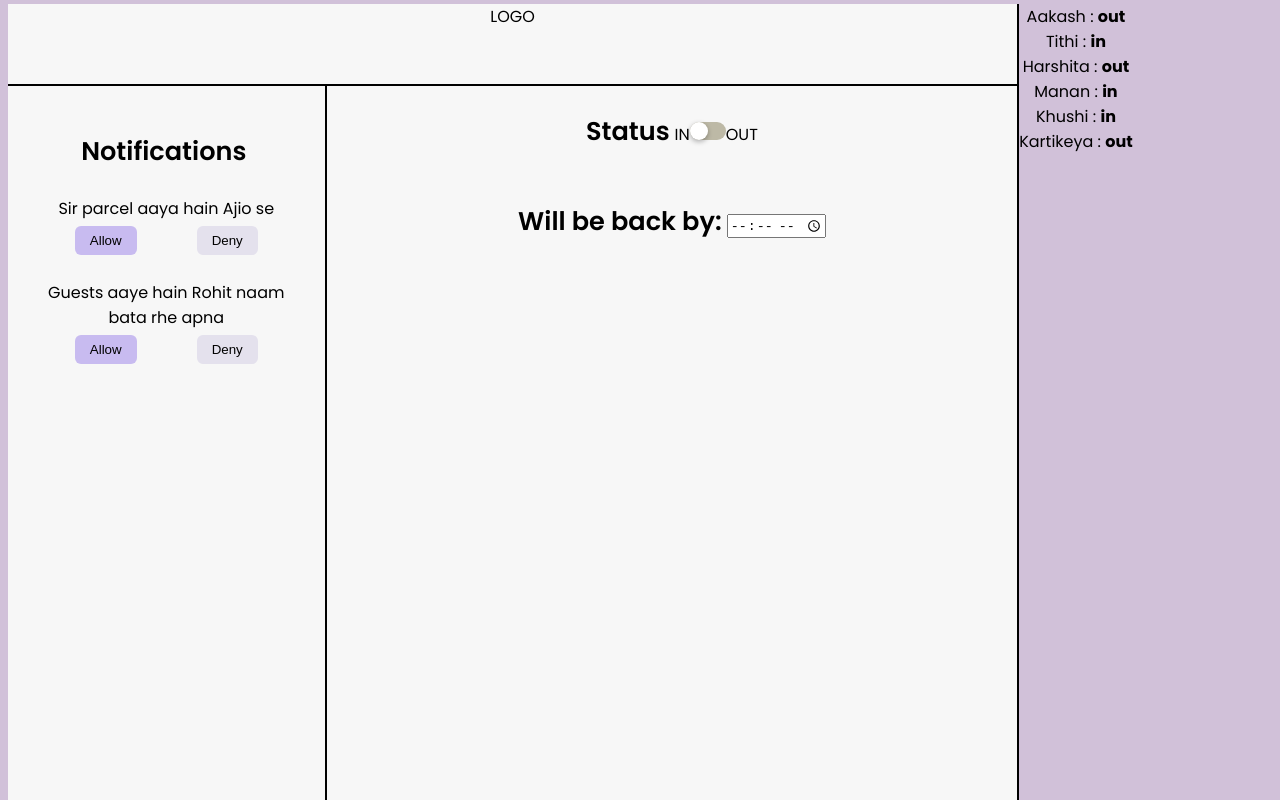
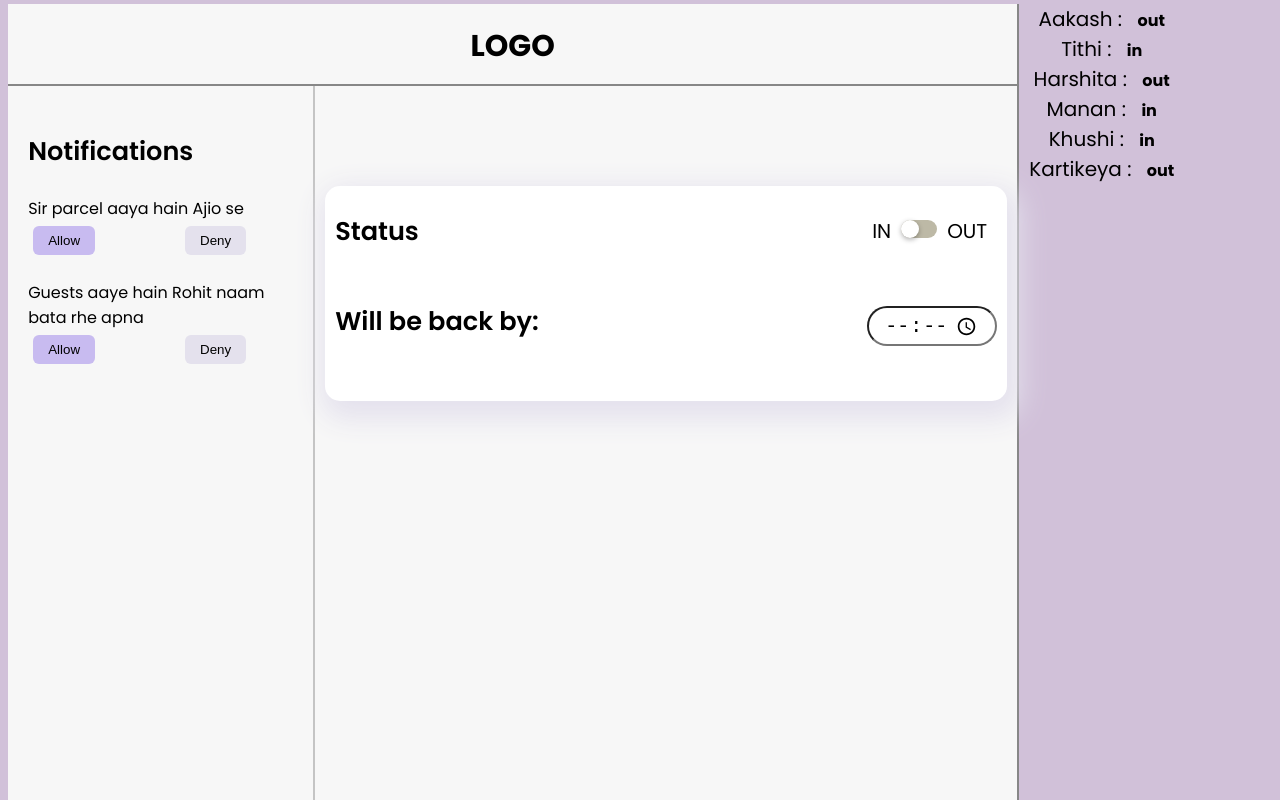
Before and after one commit to aakash-taneja/gatteekeep, a React (Create React App) app: page /userdashboard in a window 1280 px wide. Built offline with nearby package versions, Linux system fonts and the light colour scheme.

Commit message:
added css to userdashboard

```diff
--- a/src/components/Guard/SendMessage.jsx
+++ b/src/components/Guard/SendMessage.jsx
@@ -59,11 +59,17 @@ function SendMessage() {
       }
     return (
         <FormContainer onSubmit={(e)=>submit(e)}>
+          <div className="guardip">
             <label for="flatNo">Flat Number: </label>
             <input type="number" id="flatNo" name="flatNo" onChange={(e)=>handle(e)} />
+          </div>
+
             <br/><br/>
+          <div className="guardip">
             <label for="message">Message: </label>
             <input type="text" id="message" name="message" onChange={(e)=>handle(e)} />
+          </div>
+
             <Marginer direction="vertical" margin="2em" />
             <SubmitButton  onClick={submit} type="submit">Send Message</SubmitButton>
         </FormContainer>
--- a/src/components/Guard/ShowMessage.css
+++ b/src/components/Guard/ShowMessage.css
@@ -1,7 +1,7 @@
 #gsubcontainer1{
     order:2;
     flex: 2;
-    border-right: 2px solid black;
+    /* border-right: 2px solid black;
     background: #f7f7f7;
-    padding: 2%;
+    padding: 2%; */
 }
--- a/src/components/RenderStatusAndMessage.css
+++ b/src/components/RenderStatusAndMessage.css
@@ -1,19 +1,26 @@
 p {
   margin: 0;
+
 }
 .container1 {
   height: 100vh;
   width: 80%;
 
-  border-right: 2px solid black;
+  border-right: 2px solid #878787;
 }
 .container2 {
   background: #f7f7f7;
   height: 90%;
   display: flex;
-  border-top: 2px solid black;
+  border-top: 2px solid #878787;
 }
 .navbar {
   background: #f7f7f7;
   height: 10%;
+  padding: 20px;
 }
+
+.navbar p{
+  font-size: 30px;
+  font-weight: 700;
+}
--- a/src/components/rendermessage/RenderMessage.css
+++ b/src/components/rendermessage/RenderMessage.css
@@ -1,15 +1,17 @@
 .subcontainer1{
     order:2;
     flex: 2;
-    border-right: 2px solid black;
+    border-right: 2px solid #c4c4c4;
     background: #f7f7f7;
     padding: 2%;
+    text-align: left;
 }
 .message{
     padding-bottom: 20px;
 }
 
 h3{
+    text-align: left;
     font-size: 1.6em;
     font-weight: 600;
 }
@@ -20,7 +22,7 @@ h3{
 }
 
 #deny{
-    margin-left:30px;
+    margin-left:60px;
     background-color:#e4e1ed;
 }
 
--- a/src/components/renderstatus/RenderStatus.css
+++ b/src/components/renderstatus/RenderStatus.css
@@ -1,6 +1,12 @@
 .subcontainer2{
   order:2;
   flex: 5;
+  background: #ffffff;
+  border-radius: 15px;
+  box-shadow: 5px 10px 28px 8px  #e4e1ed;
+  margin: 100px 10px 0 10px;
+  height: 30%;
+  padding: 0 10px;
 }
 h3{
   display: inline-block;
@@ -10,9 +16,43 @@ h3{
   display: inline;
   align-content: center;
 }
+
+span{
+    margin: 10px;
+    font-size: 20px;
+}
 .switch input {
   position: absolute;
   opacity: 0;
+}
+
+.subsubcontainer1{
+  display: flex;
+  justify-content: space-between;
+}
+
+.subsubcontainer2{
+  display: flex;
+  justify-content: space-between;
+}
+
+.userip{
+  padding-top: 30px;
+}
+
+
+
+
+#time{
+    width: 130px;
+    height: 40px;
+    border-radius: 20px;
+    font-size: 20px;
+    padding: 0 15px;
+}
+
+#time:active{
+  border-color: blue;
 }
 
 /**
--- a/src/components/renderstatus/RenderStatus.js
+++ b/src/components/renderstatus/RenderStatus.js
@@ -28,8 +28,11 @@ function RenderStatus() {
     }
     return (
         <div className="subcontainer2">
+            <div className="subsubcontainer1">
                 <div>
                  <h3>Status</h3>
+                </div>
+                <div className="userip">
                  <p id="status">
                      <span>IN</span>
                      <label class="switch"><input type="checkbox" onChange={(e) => handle(e)} id="status" value={data.status} />
@@ -38,8 +41,13 @@ function RenderStatus() {
                      <span>OUT</span>
                  </p>
                 </div>
+            </div>
+            <div className="subsubcontainer2">
                 <div>
-                <p><h3>Will be back by: </h3><input type="time" onChange={(e) => handle(e)} id="time" value={data.time} /></p>
+                <h3>Will be back by: </h3>
+                </div>
+                <div className="userip"><p><input type="time" onChange={(e) => handle(e)} id="time" value={data.time} /></p></div>
+
             </div>
         </div>
     )
```
Also changed, not shown: src/components/Guard/SendMessage.css (+10 -0 lines). Lines whose indentation alone changed are shown as unchanged.
